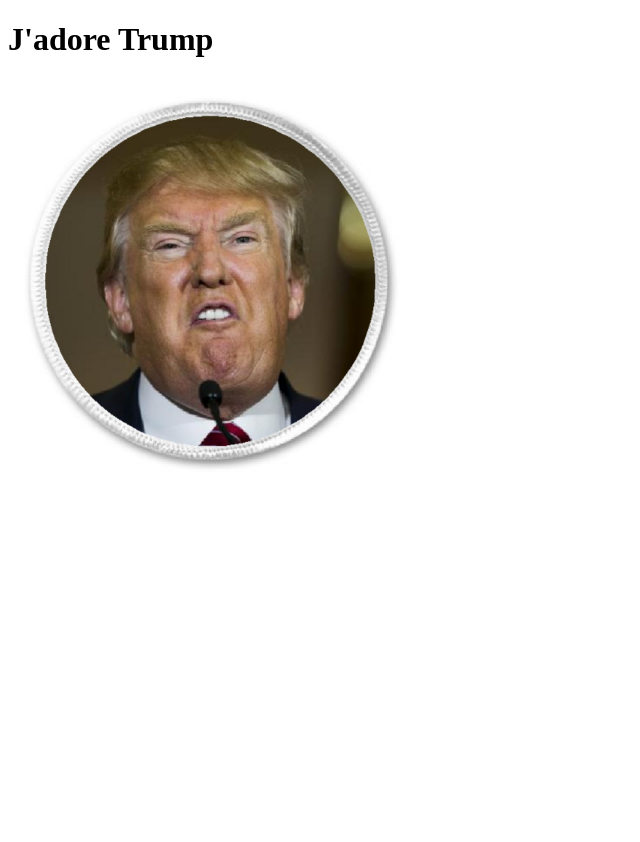
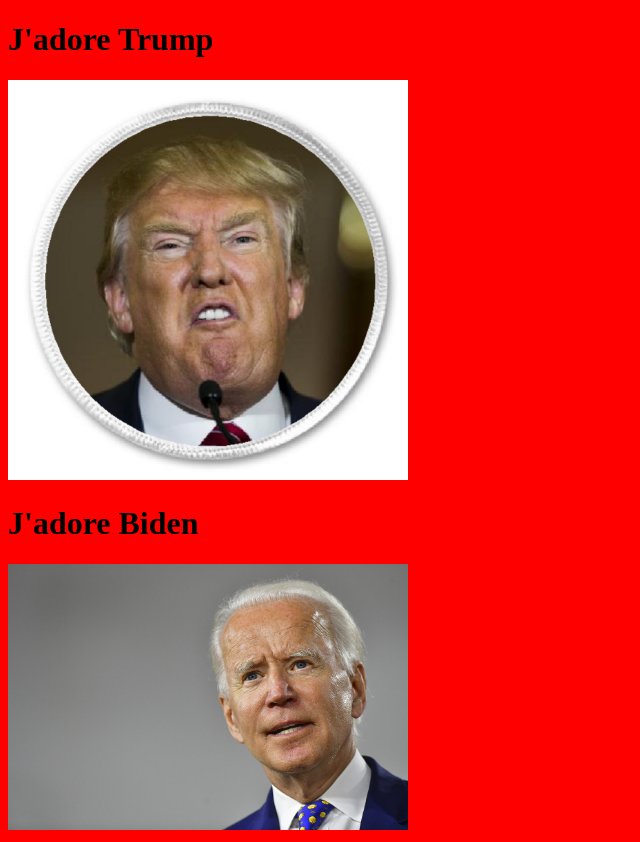
Before and after one commit to OliGang/monsiteweb, a plain HTML site: page index.html in a window 1280 px wide. Shown: the whole page, without its empty margins (0-640 px from the left). Before the commit the page ends 800 px from the top, so only its background shows below. Drawn offline with Linux system fonts and the light colour scheme.

Commit message:
Ajout Biden

```diff
--- a/index.html
+++ b/index.html
@@ -7,9 +7,11 @@
     <title>Mon site web de débile</title>
 </head>
 
-<body>
+<body style="background-color: red;">
     <h1>J'adore Trump</h1>
     <img src="Image/trump.jpg" alt="imbécile" width="400px">
+    <h1>J'adore Biden</h1>
+    <img src="Image/biden.jpg" alt="imbécile" width="400px">
 </body>
 
 </html>
```
